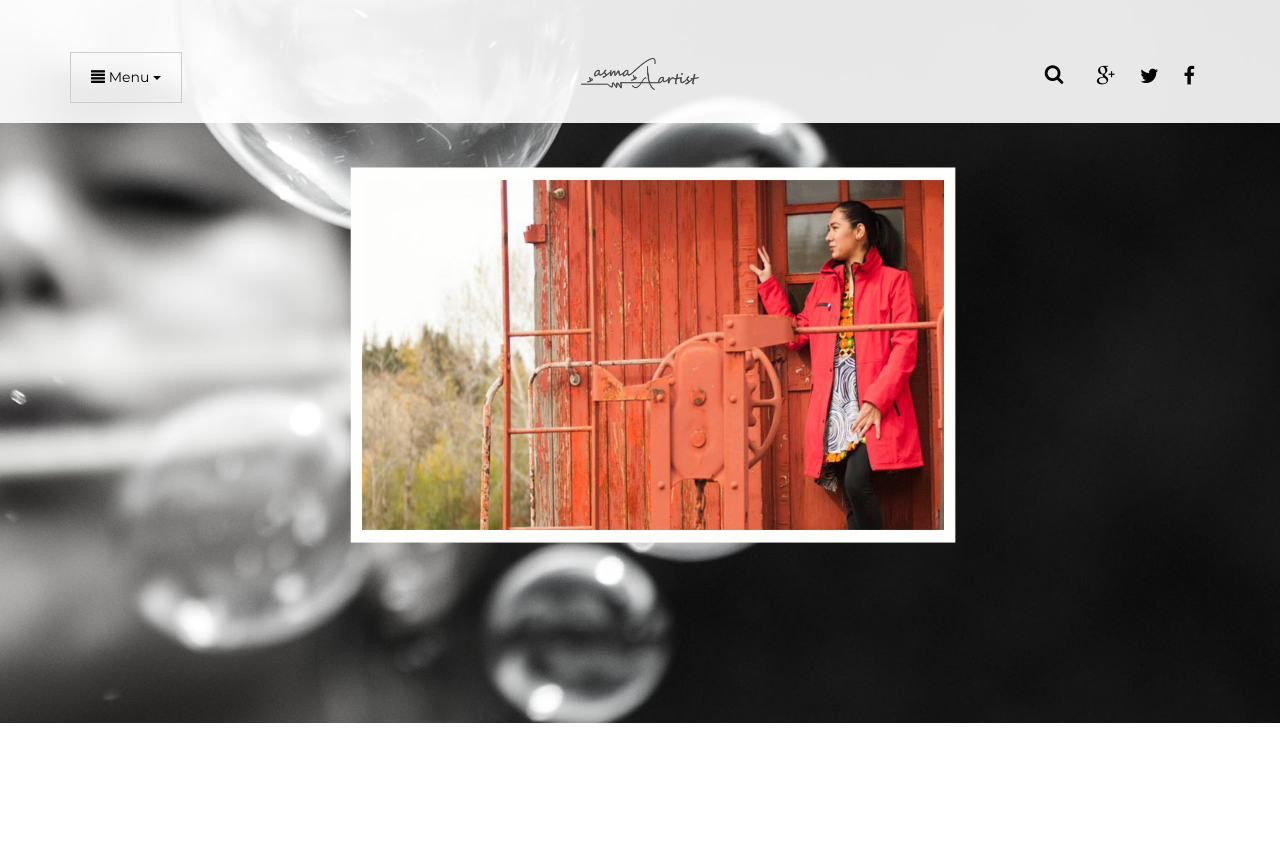
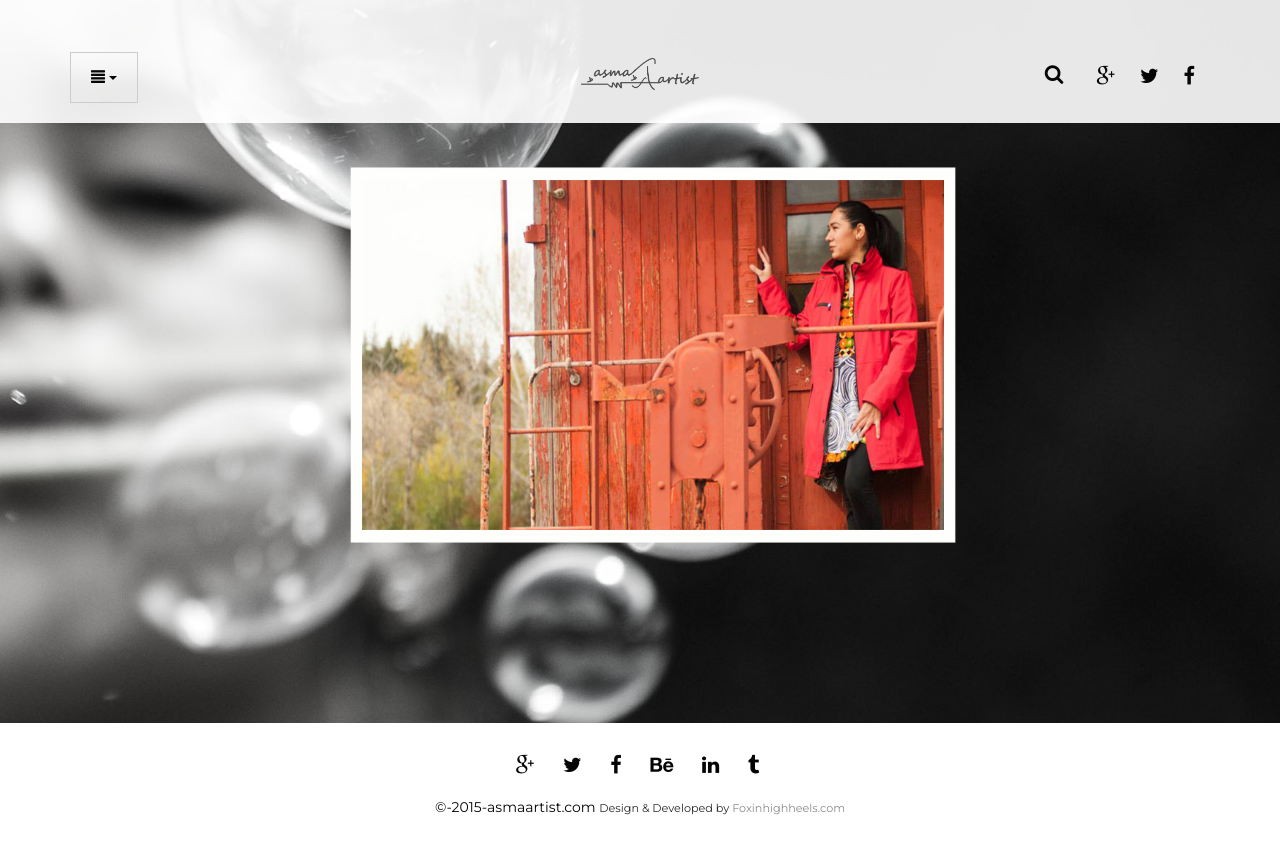
Before and after one commit to foxinhighheels/Pomo-Website, a plain HTML site: page index.html in a window 1280 px wide. Before the commit the page ends 800 px from the top, so only its background shows below. Drawn offline with Linux system fonts and the light colour scheme; files whose address does not match are found by name.

Commit message:
Footer & Nav
added-footer & Fixed the nav font-size

```diff
--- a/index.html
+++ b/index.html
@@ -38,7 +38,7 @@
 <!-- wrapper -->
 <div id="wrapper" class="win-min-height"><header id="block01a" class="header block" zp-module="Header">
     <div class="container header_block">
-    <button class="btn btn-default color02" type="button" id="trigger-overlay"> <span class="glyphicon glyphicon-align-justify color02"></span> <span class="men-text color02">Menu</span> <span class="caret color02"></span> </button>
+    <button class="btn btn-default color02" type="button" id="trigger-overlay"> <span class="glyphicon glyphicon-align-justify color02"></span> <span class="men-text color02"></span> <span class="caret color02"></span> </button>
     <div class="overlay overlay-hugeinc">
 			<button type="button" class="overlay-close color02">X</button>
 			<nav>
@@ -94,7 +94,45 @@
 
                  </div>
                 </div>
-              </section></div><script type="text/javascript" src="js/jquery-1.11.2.min.js"></script>
+              </section>
+              <footer id="block13l" class="block background01 animatedParent animateOnce" zp-module="Footer">
+    <div class="container">
+      	<div class="row">
+        	<div class="footerinner animated fadeIn slow">
+            <div class="holder">
+
+            <div class="social-icon col-md-12 col-sm-12">
+         <ul>
+         <li><a class="color02 color01-hover02" href="#"><i class="fa fa-google-plus">&nbsp;</i></a></li>
+            <li><a class="color02 color01-hover02" href="#"><i class="fa fa-twitter">&nbsp;</i></a></li>
+            <li><a class="color02 color01-hover02" href="#"><i class="fa fa-facebook">&nbsp;</i></a></li>
+            <li><a class="color02 color01-hover02" href="#"><i class="fa fa-behance">&nbsp;</i></a></li>
+            <li><a class="color02 color01-hover02" href="#"><i class="fa fa-linkedin">&nbsp;</i></a></li>
+             <li><a class="color02 color01-hover02" href="#"><i class="fa fa-tumblr">&nbsp;</i></a></li>
+        </ul>
+
+        </div>
+
+            </div>
+
+            <div class="footer_logo col-md-12">
+            <span class="color02">©-2015-asmaartist.com</span>
+            <small class="copyright"> Design & Developed by <a href="http://www.foxinhighheels.com" target="_blank"id="designer's website">Foxinhighheels.com</a> </small>
+            </div>
+            </div>
+        </div>
+
+      </div>
+  </footer>
+
+              </div>
+
+
+
+
+
+
+			  <script type="text/javascript" src="js/jquery-1.11.2.min.js"></script>
 <script src="js/bootstrap.min.js"></script>
 <script src="js/responsive-slider.js"></script>
 <script src="js/countUp.js"></script>
```
